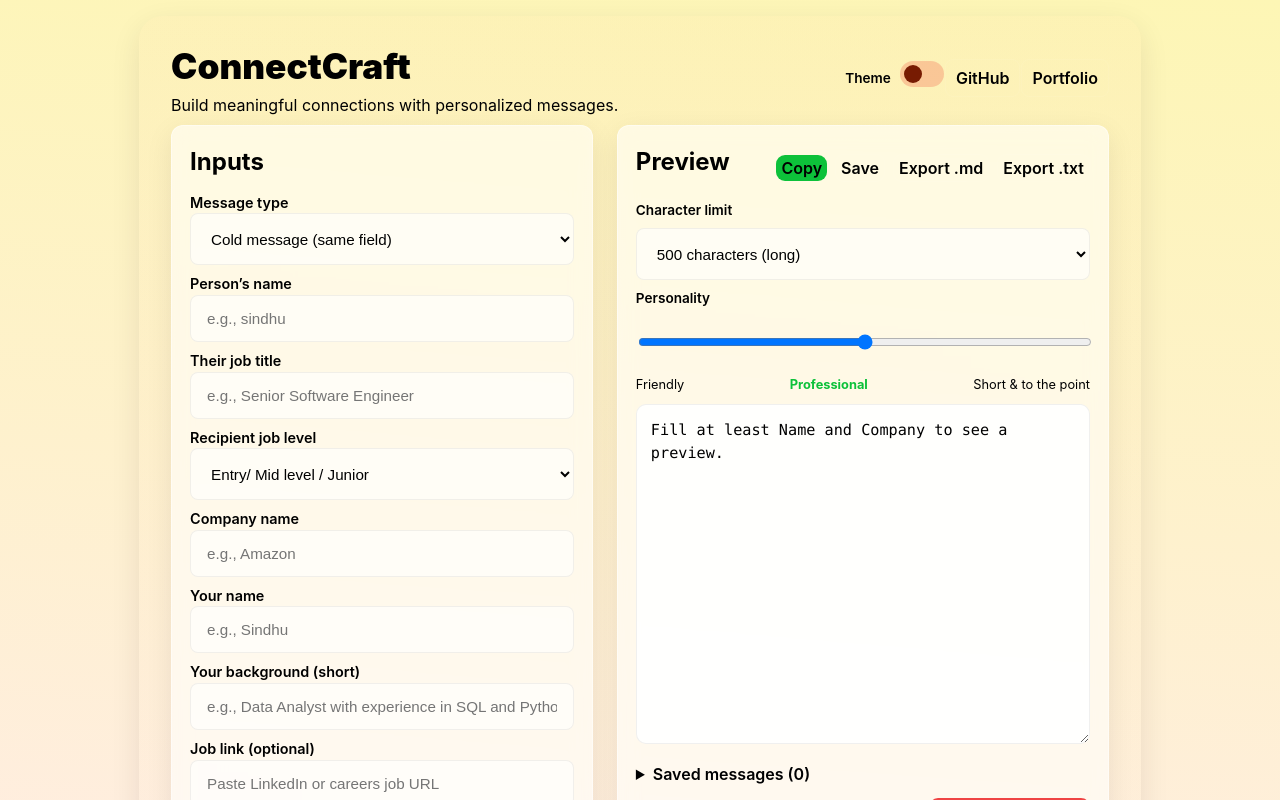
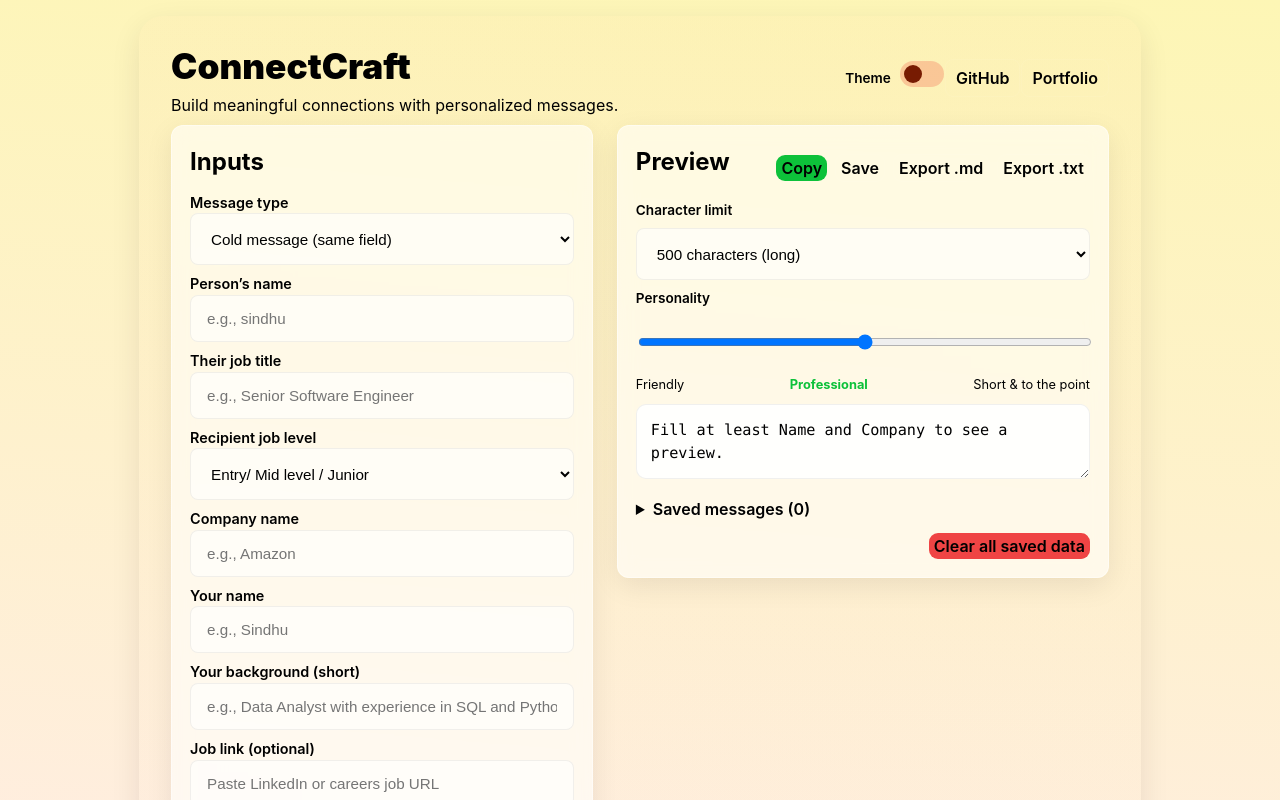
Before and after one commit to kothurisindhu2000/ConnectCraft-Build-Meaningful-Connections, a React (Vite) app: page / in a window 1280 px wide. Shown: the top 800 px of the page. Built offline with nearby package versions, Linux system fonts and the light colour scheme.

Commit message:
Change min-height of preview box to Auto

```diff
--- a/src/App.css
+++ b/src/App.css
@@ -340,7 +340,7 @@ textarea {
 /* Preview text box that shows the generated message */
 .preview {
   width: 100%;
-  min-height: 340px;
+  min-height: Auto;
   padding: 14px;
   border-radius: 10px;
   border: 1px solid rgba(0, 4, 9, 0.06);
```
